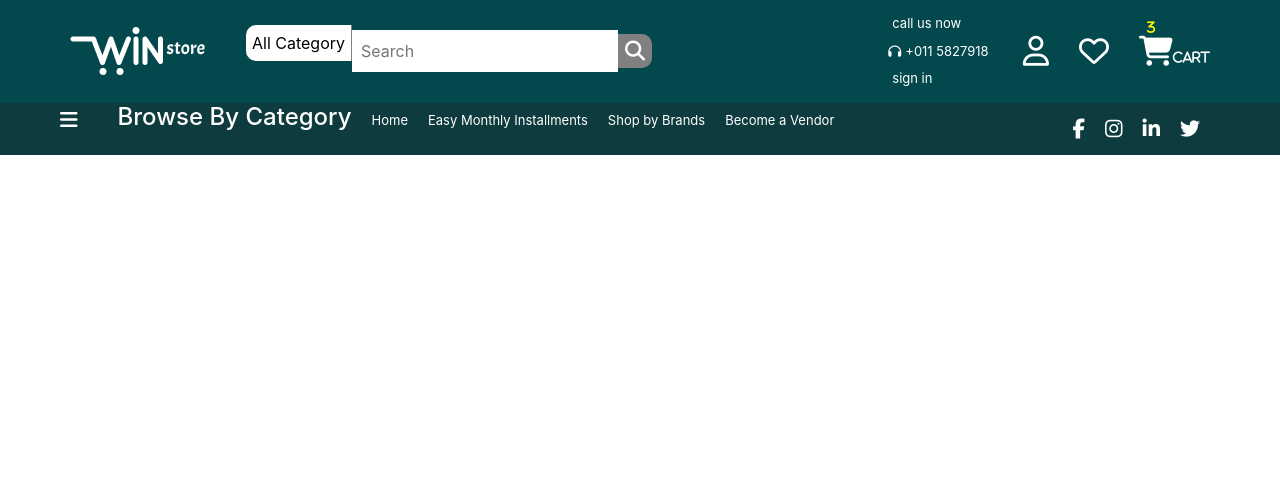
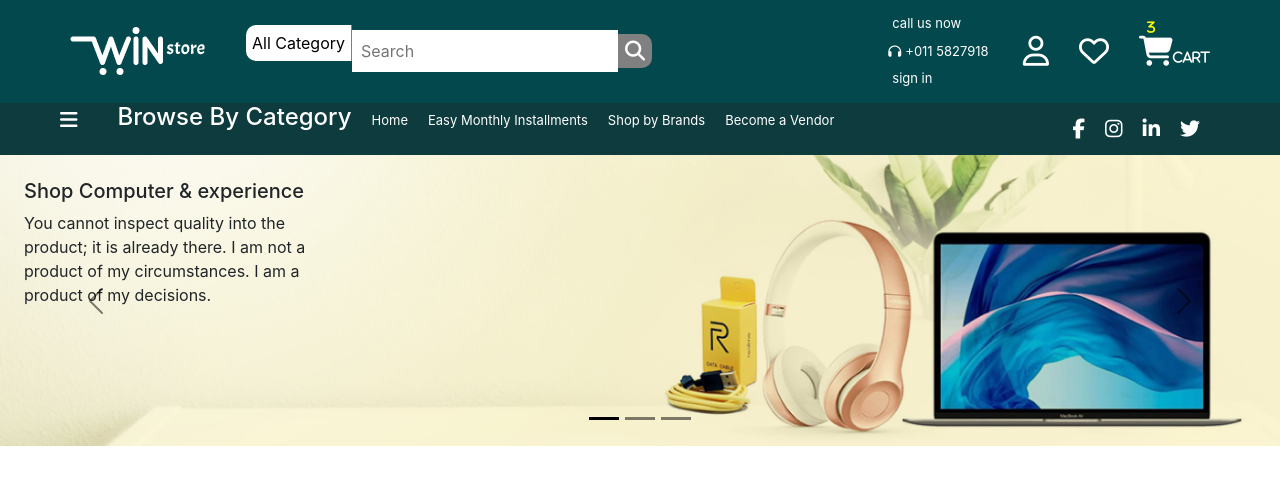
Before and after one commit to Mubashir-Kabir/winstore, a React (Create React App) app: page / in a window 1280 px wide. Shown: the top 484 px of the page. Built offline with nearby package versions, Linux system fonts and the light colour scheme.

Commit message:
carousel added

```diff
--- a/src/App.js
+++ b/src/App.js
@@ -1,3 +1,4 @@
+import Carousel from "./components/carousel/Carousel";
 import Navbar from "./components/navbar/Navbar";
 import Subnavbar from "./components/subnav/Subnavbar";
 
@@ -8,6 +9,9 @@ function App() {
         <Navbar></Navbar>
         <Subnavbar></Subnavbar>
       </div>
+      <div>
+        <Carousel></Carousel>
+      </div>
     </div>
   );
 }
--- /dev/null
+++ b/src/components/carousel/Carousel.jsx
@@ -0,0 +1,86 @@
+import React from "react";
+import A from "../../resources/image-116.png";
+
+const Carousel = () => {
+  return (
+    <div id="carouselExampleIndicators" class="carousel carousel-dark slide">
+      <div class="carousel-indicators">
+        <button
+          type="button"
+          data-bs-target="#carouselExampleIndicators"
+          data-bs-slide-to="0"
+          class="active"
+          aria-current="true"
+          aria-label="Slide 1"
+        ></button>
+        <button
+          type="button"
+          data-bs-target="#carouselExampleIndicators"
+          data-bs-slide-to="1"
+          aria-label="Slide 2"
+        ></button>
+        <button
+          type="button"
+          data-bs-target="#carouselExampleIndicators"
+          data-bs-slide-to="2"
+          aria-label="Slide 3"
+        ></button>
+      </div>
+      <div class="carousel-inner">
+        <div class="carousel-item active position-relative">
+          <img src={A} class="d-block w-100" alt="..." />
+          <div class="position-absolute d-none d-md-block top-0 start-0 w-25 mt-4 ms-4">
+            <h5>Shop Computer & experience</h5>
+            <p>
+              You cannot inspect quality into the product; it is already there.
+              I am not a product of my circumstances. I am a product of my
+              decisions.
+            </p>
+          </div>
+        </div>
+        <div class="carousel-item">
+          <img src={A} class="d-block w-100" alt="..." />
+          <div class="position-absolute d-none d-md-block top-0 start-0 w-25 mt-4 ms-4">
+            <h5>Shop Computer & experience</h5>
+            <p>
+              You cannot inspect quality into the product; it is already there.
+              I am not a product of my circumstances. I am a product of my
+              decisions.
+            </p>
+          </div>
+        </div>
+        <div class="carousel-item">
+          <img src={A} class="d-block w-100" alt="..." />
+          <div class="position-absolute d-none d-md-block top-0 start-0 w-25 mt-4 ms-4">
+            <h5>Shop Computer & experience</h5>
+            <p>
+              You cannot inspect quality into the product; it is already there.
+              I am not a product of my circumstances. I am a product of my
+              decisions.
+            </p>
+          </div>
+        </div>
+      </div>
+      <button
+        class="carousel-control-prev"
+        type="button"
+        data-bs-target="#carouselExampleIndicators"
+        data-bs-slide="prev"
+      >
+        <span class="carousel-control-prev-icon" aria-hidden="true"></span>
+        <span class="visually-hidden">Previous</span>
+      </button>
+      <button
+        class="carousel-control-next"
+        type="button"
+        data-bs-target="#carouselExampleIndicators"
+        data-bs-slide="next"
+      >
+        <span class="carousel-control-next-icon" aria-hidden="true"></span>
+        <span class="visually-hidden">Next</span>
+      </button>
+    </div>
+  );
+};
+
+export default Carousel;
```
Also changed, not shown: src/resources/image-116.png (added).
